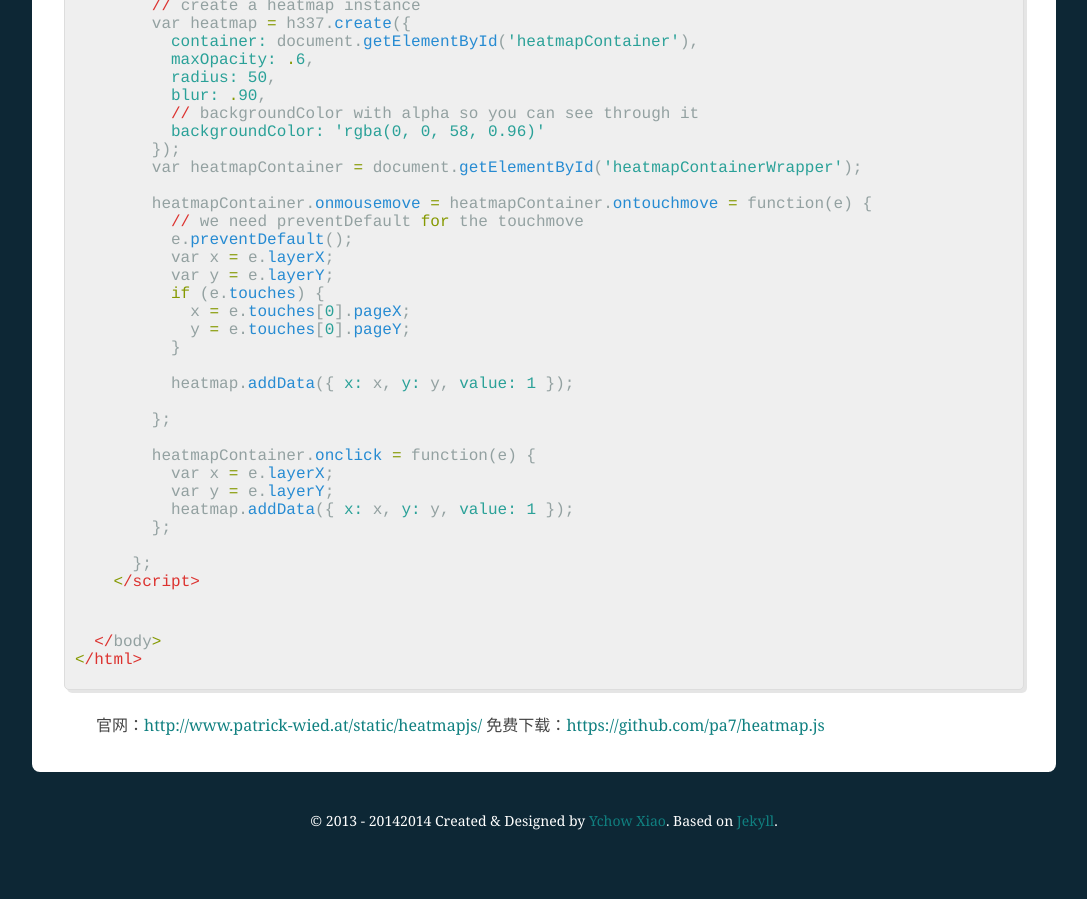
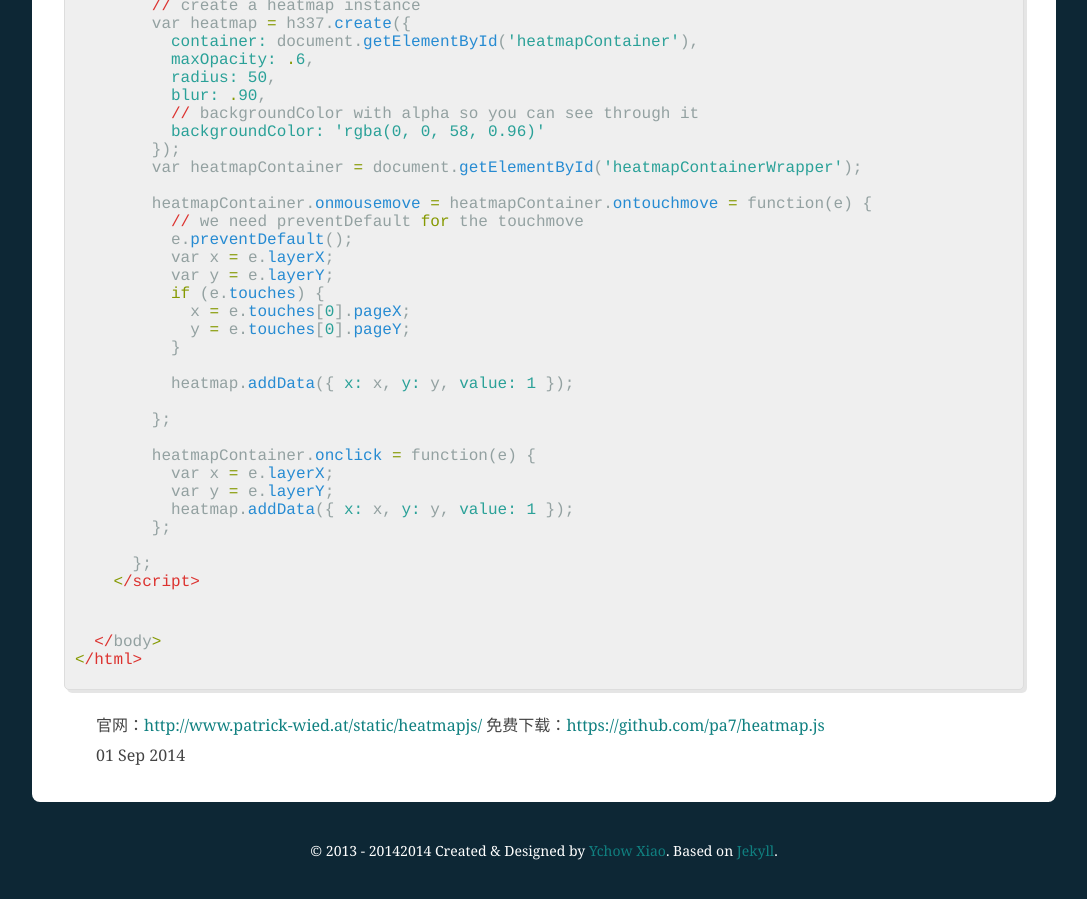
Before and after one commit to kai517/ychowxiao, a Jekyll site: the page built from _posts/2014-09-01-HeadMap.html, in a window 1280 px wide and 900 px high, scrolled down 1045 px. Shown: the whole window, without its empty margins (96-1183 px from the left). Built offline with Jekyll 4.4.1, drawn with Linux system fonts in a browser that asks for light colours; Markdown is read by kramdown in place of the engine named in the settings; comment, search, counter and statistics services are not loaded; before the commit the page ends 1915 px from its top, so only the background shows below that.

Commit message:
Update 2014-09-01-HeadMap.html

```diff
--- a/_posts/2014-09-01-HeadMap.html
+++ b/_posts/2014-09-01-HeadMap.html
@@ -91,6 +91,7 @@ Heatmap.js V2.0 是目前网络上最先进的热图可视化库。新的2.0版
 
       </div>
 </div>
+<p>{{ page.date | date_to_string }}</p>
 <script src="/css/heatmap.min.js"></script>
 <script>
       window.onload = function() {
```
